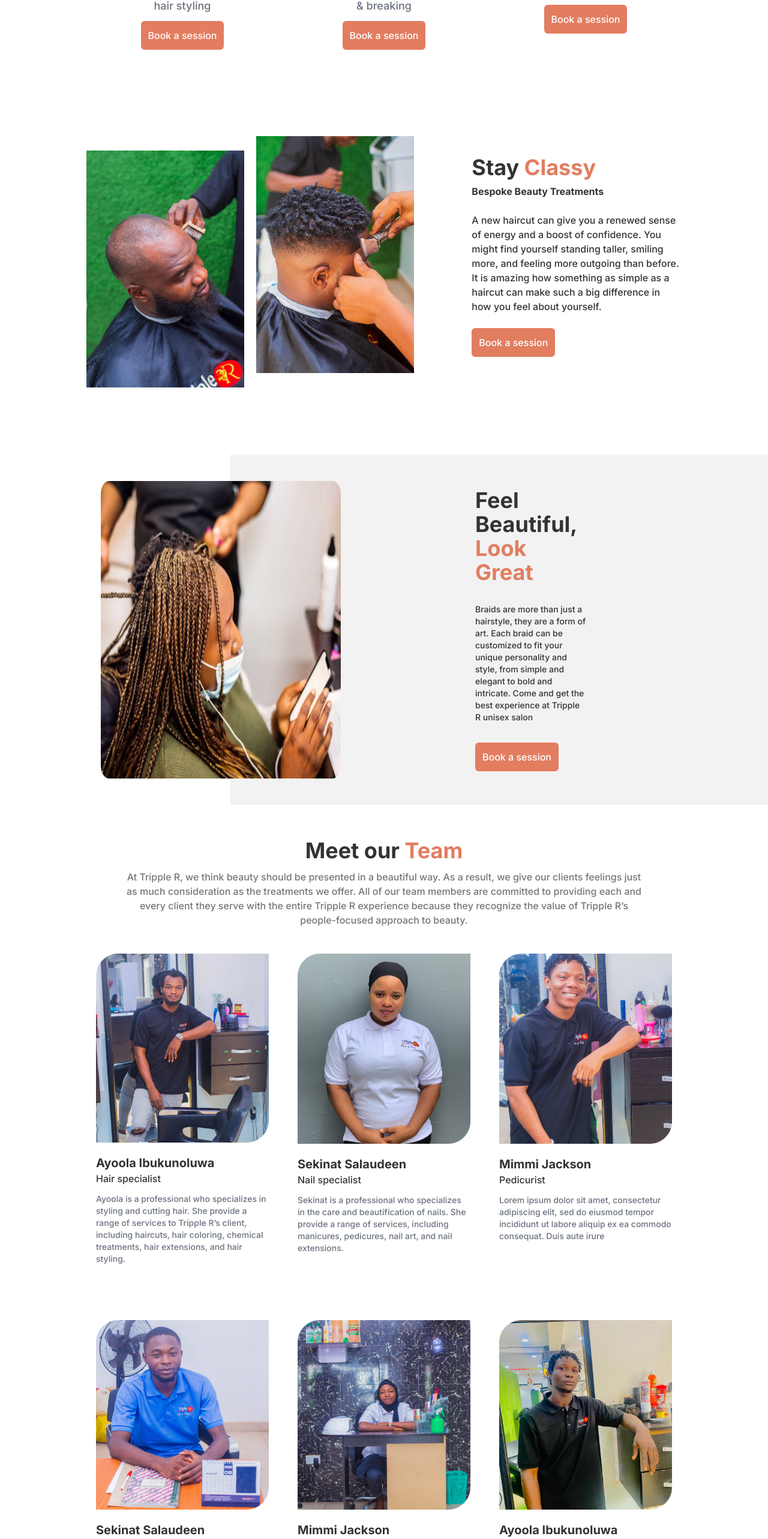
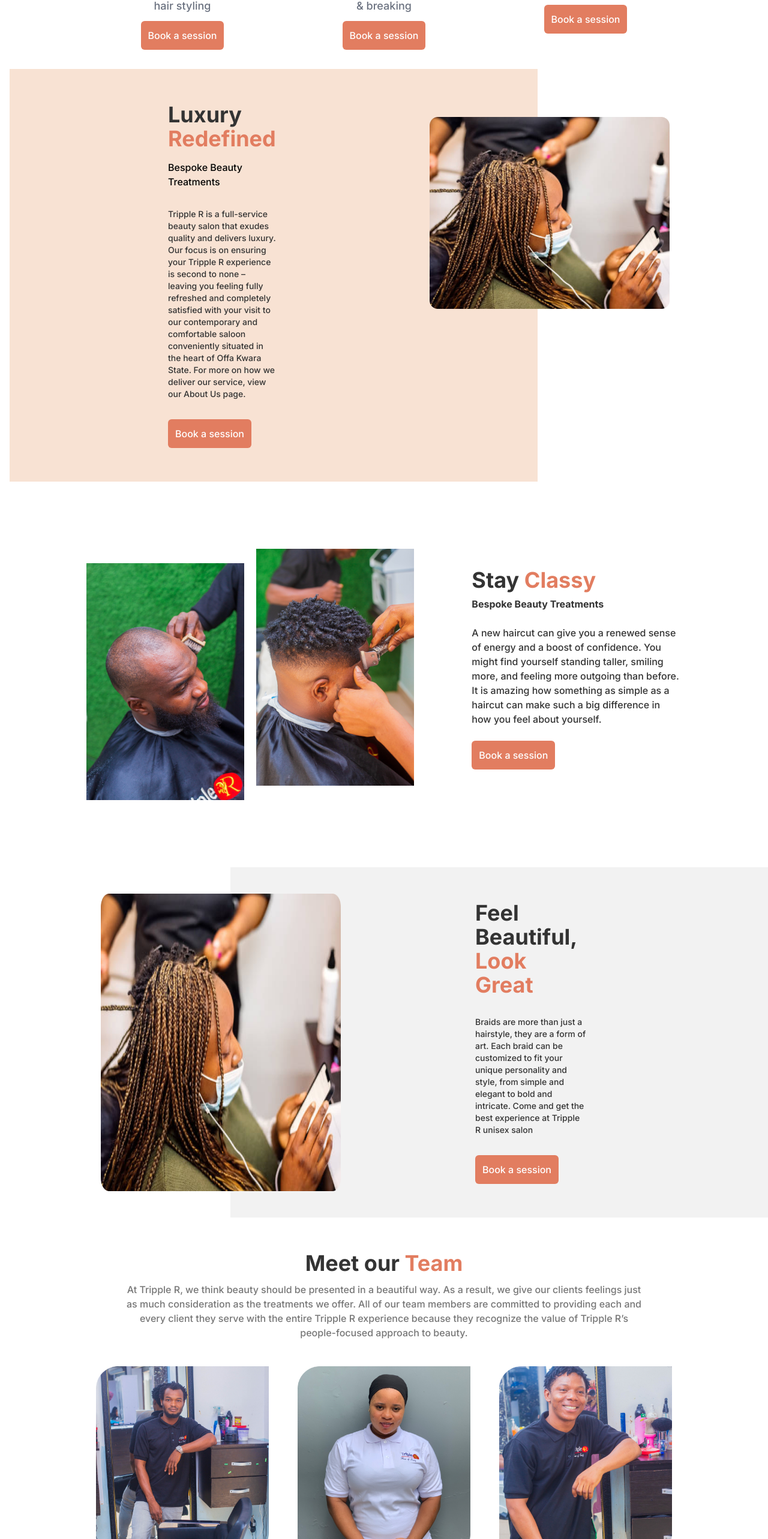
Before and after one commit to iamclement1/tripple-r, a Next.js app: page / in a window 1280 px wide. Shown: the part 1500-4066 px from the top of the page at 60% size. Built offline with nearby package versions, Linux system fonts and the light colour scheme.

Commit message:
update: changed staff name + role

```diff
--- a/src/pages/index.jsx
+++ b/src/pages/index.jsx
@@ -1,7 +1,6 @@
 import Image from 'next/image'
 import { Client, Navbar, Products, Team } from '@/components/layouts'
 import React from 'react'
-// import img1 from '../assets/images/image66.png'
 import img1 from '../components/assets/images/image66.png'
 import Link from 'next/link'
 import { Classy } from '@/components/sessions'
@@ -77,11 +76,39 @@
         </div>
       </session>
 
+      <section className='bg-[#F8E2D3] ml-4 lg:mr-96 p-6 mt-28 lg:mt-0'>
+        <div className='relative bottom-18 md:bottom-0 lg:bottom-0 lg:left-60 lg:flex'>
+
+
+          <div className='lg:mr-64 my-8'>
+            <h1 className='text-[#333] text-4xl font-bold'>
+              Luxury <span className='text-[#E27D60]' >Redefined</span>
+            </h1>
+            <p className='text-black mt-4'>
+              {"Bespoke Beauty Treatments"}
+            </p>
+            <p className='my-8 text-[#333]  text-sm'>
+              {"Tripple R is a full-service beauty salon that exudes quality and delivers luxury. Our focus is on ensuring your Tripple R experience is second to none – leaving you feeling fully refreshed and completely satisfied with your visit to our contemporary and comfortable saloon conveniently situated in the heart of Offa Kwara State. For more on how we deliver our service, view our About Us page."}
+            </p>
+            <button className='bg-[#E27D60] p-3 rounded-md text-white'>
+              <Link href={"https://wa.me/07047460396"}>
+                Book a session
+              </Link>
+            </button>
+          </div>
+          <Image src={img1}
+            alt='image'
+            width={400}
+            height={200}
+            className='my-14 h-80'
+          />
+        </div>
+      </section>
+
 
       <main className='my-14'>
         <Classy />
       </main>
-
 
       <section className='bg-[#F2F2F2] ml-4 lg:ml-96 p-6 mt-28 lg:mt-0'>
         <div className='relative bottom-28 md:bottom-0 lg:bottom-0 lg:right-60 lg:flex'>
--- a/src/utils/Utils.js
+++ b/src/utils/Utils.js
@@ -37,44 +37,44 @@
     {
         id: 1,
         image: img1,
-        name: "Ayoola Ibukunoluwa",
-        role: "Hair specialist",
-        description: "Ayoola is a professional who specializes in styling and cutting hair. She provide a range of services to Tripple R’s client, including haircuts, hair coloring, chemical treatments, hair extensions, and hair styling."
+        name: "Babatunde Damilola",
+        role: "Barber",
+        description: "Damilola is a professional who specializes in styling and cutting hair. He provides a range of services to Tripple R’s client, including haircuts, hair coloring, chemical treatments, hair extensions, and hair styling."
     },
     {
         id: 2,
         image: img2,
         name: "Sekinat Salaudeen",
-        role: "Nail specialist",
-        description: "Sekinat is a professional who specializes in the care and beautification of nails. She provide a range of services, including manicures, pedicures, nail art, and nail extensions. "
+        role: "Growth Manager",
+        description: "Sekinat plays a crucial role in overseeing the efficient and effective operation of Triple R salon, managing staff, providing excellent customer service, and driving the salon's success through strategic planning and business management."
     },
     {
         id: 3,
         image: img3,
-        name: "Mimmi Jackson",
-        role: "Pedicurist",
-        description: "Lorem ipsum dolor sit amet, consectetur adipiscing elit, sed do eiusmod tempor incididunt ut labore aliquip ex ea commodo consequat. Duis aute irure "
+        name: "Aliyu Abdulgafar",
+        role: "Barber",
+        description: "Abdulgafar is a professional who specializes in styling and cutting hair. He provide a range of services to Triple R’s client, including haircuts, hair coloring, chemical treatments, hair extensions, and hair styling."
     },
     {
         id: 4,
         image: img4,
-        name: "Sekinat Salaudeen",
-        role: "Nail specialist",
-        description: "Sekinat is a professional who specializes in the care and beautification of nails. She provide a range of services, including manicures, pedicures, nail art, and nail extensions. "
+        name: "Mohammed Tiamiyu",
+        role: "Operation's Manager",
+        description: "Mohammed oversees the day-to-day operations of the salon. This includes managing the salon's schedule, ensuring proper staffing levels, and coordinating appointments and services."
     },
     {
         id: 5,
         image: img5,
-        name: "Mimmi Jackson",
-        role: "Pedicurist",
-        description: "Lorem ipsum dolor sit amet, consectetur adipiscing elit, sed do eiusmod tempor incididunt ut labore aliquip ex ea commodo consequat. Duis aute irure "
+        name: "Badmus Afusat",
+        role: "Nail Technician",
+        description: "Afusat provides nail care services for clients including nail treatments, curticle care, nail health assessment, cleaning up and maintenance."
     },
     {
         id: 6,
         image: img6,
-        name: "Ayoola Ibukunoluwa",
+        name: "Olawale Sodiq",
         role: "Hair specialist",
-        description: "Ayoola is a professional who specializes in styling and cutting hair. She provide a range of services to Tripple R’s client, including haircuts, hair coloring, chemical treatments, hair extensions, and hair styling."
+        description: "Sodiq is a professional who specializes in styling and cutting hair. He provide a range of services to Triple R’s client, including haircuts, hair coloring, chemical treatments, hair extensions, and hair styling."
     }
 ]
 
```
